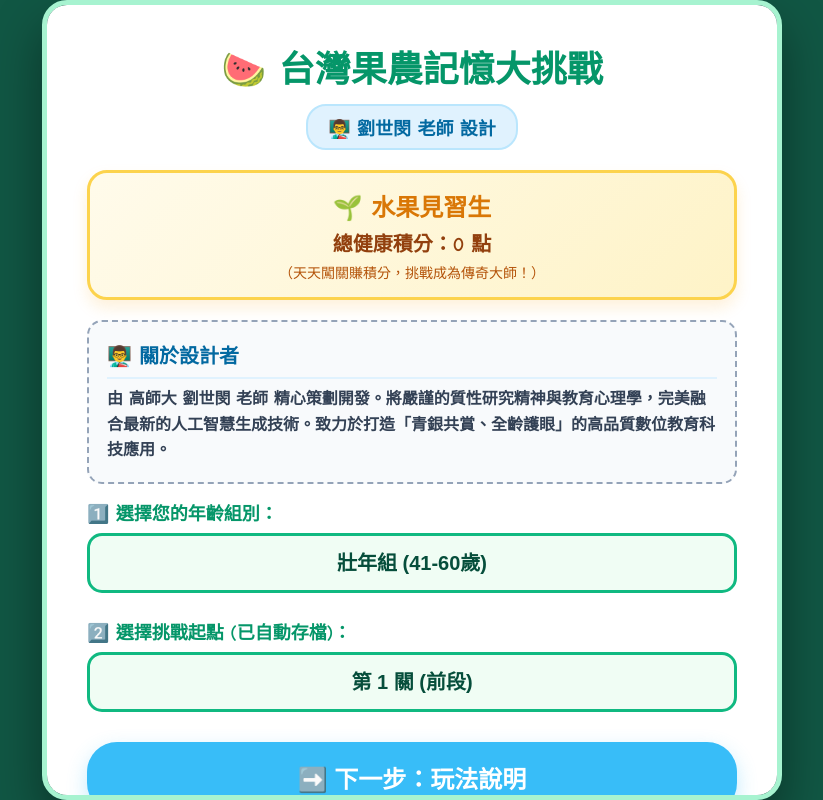
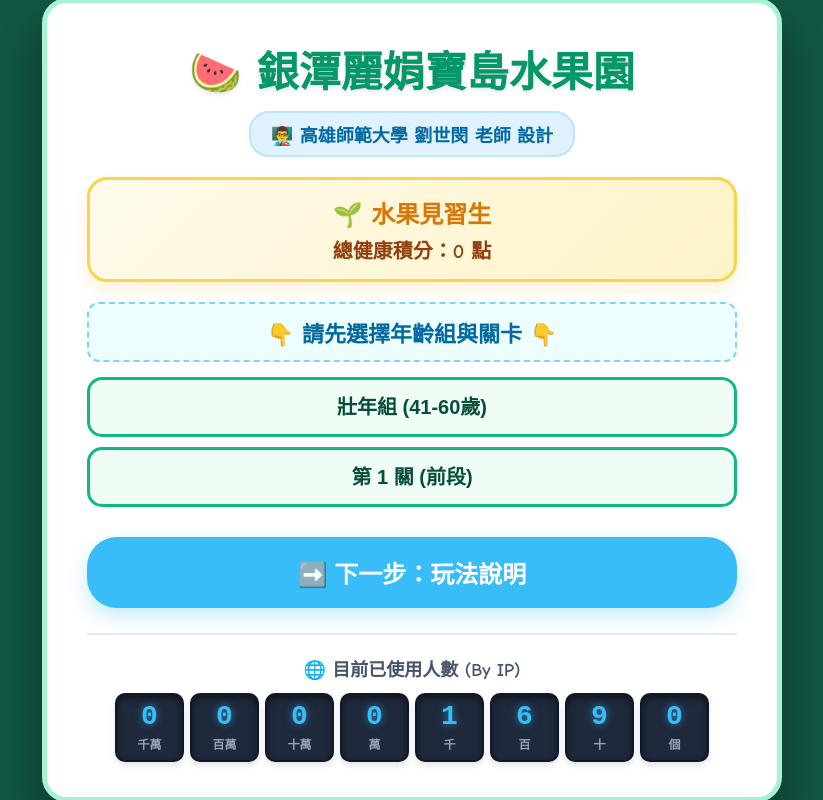
Before and after one commit to SMLiu0809/fruit-memory-game, a plain HTML site: page index.html in a window 1280 px wide. Shown: the whole page, without its empty margins (228-1051 px from the left). Drawn offline with Linux system fonts and the light colour scheme.

Commit message:
Update index.html

```diff
--- a/index.html
+++ b/index.html
@@ -3,7 +3,7 @@
 <head>
   <meta charset="UTF-8">
   <meta name="viewport" content="width=device-width, initial-scale=1.0">
-  <title>台灣優質水果記憶大挑戰 - 劉世閔 老師 設計</title>
+  <title>銀潭麗娟寶島水果園 - 高雄師範大學 劉世閔 老師 設計</title>
   <style>
     :root {
       --bg-color: #ECFDF5;
@@ -46,18 +46,16 @@
     .modal-box {
       background: white; padding: 35px 40px; border-radius: 25px; box-shadow: 0 25px 50px rgba(0,0,0,0.4);
       width: 90%; max-width: 650px; text-align: center; border: 5px solid var(--border-color);
-      max-height: 90vh; overflow-y: auto; will-change: transform, opacity; transform: translateZ(0);
+      max-height: 95vh; overflow-y: auto; will-change: transform, opacity; transform: translateZ(0);
     }
 
-    .modal-title { font-size: 36px; font-weight: 900; color: var(--primary-dark); margin-bottom: 12px; }
+    .modal-title { font-size: 42px; font-weight: 900; color: var(--primary-dark); margin-bottom: 12px; text-shadow: 0 2px 5px rgba(0,0,0,0.1); }
 
-    /* 👑 專屬署名徽章特效升級 */
     .author-badge {
       display: inline-block; background: #E0F2FE; color: #0369A1; padding: 8px 20px;
       border-radius: 20px; font-size: 18px; font-weight: 900; margin-bottom: 20px;
       border: 2px solid #BAE6FD; cursor: pointer; transition: all 0.15s ease;
     }
-    /* 彩蛋點擊時的閃爍回饋 */
     .author-badge.clicked { transform: scale(0.9); background: #FEF08A; border-color: #FDE047; color: #854D0E; }
 
     .rank-board {
@@ -67,6 +65,11 @@
     }
     .rank-title { font-size: 24px; font-weight: 900; color: #D97706; margin-bottom: 5px; }
     .rank-points { font-size: 20px; color: #92400E; font-weight: bold; }
+
+    .instruction-highlight {
+      background: #ECFEFF; color: #0369A1; font-size: 22px; font-weight: 900;
+      padding: 12px; border-radius: 12px; border: 2px dashed #7DD3FC; margin-bottom: 15px;
+    }
 
     .info-card { background: #F8FAFC; border: 2px dashed #94A3B8; border-radius: 15px; padding: 18px; margin-bottom: 15px; text-align: left; }
     .info-title { color: #0369A1; font-weight: 900; font-size: 20px; margin-bottom: 8px; border-bottom: 2px solid #E0F2FE; padding-bottom: 8px; }
@@ -92,6 +95,17 @@
     .btn-quit { background: #EF4444; border-color: #DC2626; box-shadow: 0 8px 20px rgba(239, 68, 68, 0.3); font-size: 16px; padding: 10px 20px; width: auto; margin-top: 0; }
     .btn-quit:hover { background: #DC2626; }
 
+    .counter-wrapper { margin-top: 25px; border-top: 2px solid #E2E8F0; padding-top: 20px; }
+    .counter-title { font-size: 18px; color: #475569; font-weight: 900; margin-bottom: 12px; }
+    .counter-grid { display: flex; justify-content: center; gap: 6px; flex-wrap: wrap; }
+    .digit-box {
+      background: #1E293B; color: #38BDF8; border-radius: 10px; padding: 8px 10px;
+      display: flex; flex-direction: column; align-items: center; min-width: 45px;
+      box-shadow: inset 0 3px 6px rgba(0,0,0,0.5), 0 4px 6px rgba(0,0,0,0.1); border: 2px solid #0F172A;
+    }
+    .digit-num { font-size: 28px; font-weight: 900; font-family: monospace; line-height: 1; margin-bottom: 4px; text-shadow: 0 0 8px rgba(56, 189, 248, 0.6); }
+    .digit-label { font-size: 12px; color: #94A3B8; font-weight: bold; }
+
     #countdown-display {
       font-size: 150px; font-weight: 900; color: #EF4444; position: fixed;
       top: 50%; left: 50%; transform: translate(-50%, -50%); z-index: 80;
@@ -103,17 +117,9 @@
       gap: 15px; width: 100%; perspective: 1000px;
     }
 
-    .card {
-      background: transparent; aspect-ratio: 1 / 1.1; cursor: pointer;
-      position: relative; transform-style: preserve-3d; transition: transform 0.4s cubic-bezier(0.4, 0, 0.2, 1); will-change: transform;
-    }
+    .card { background: transparent; aspect-ratio: 1 / 1.1; cursor: pointer; position: relative; transform-style: preserve-3d; transition: transform 0.4s cubic-bezier(0.4, 0, 0.2, 1); will-change: transform; }
     .card.flipped { transform: rotateY(180deg) translateZ(0); }
-
-    .card-face {
-      position: absolute; width: 100%; height: 100%; backface-visibility: hidden;
-      display: flex; flex-direction: column; align-items: center; justify-content: center;
-      border-radius: 18px; box-shadow: 0 6px 15px rgba(0,0,0,0.12); border: 4px solid #FFF; box-sizing: border-box; transform: translateZ(0);
-    }
+    .card-face { position: absolute; width: 100%; height: 100%; backface-visibility: hidden; display: flex; flex-direction: column; align-items: center; justify-content: center; border-radius: 18px; box-shadow: 0 6px 15px rgba(0,0,0,0.12); border: 4px solid #FFF; box-sizing: border-box; transform: translateZ(0); }
     .card-front { background: linear-gradient(135deg, #34D399, #10B981); color: white; font-size: 50px; font-weight: bold; }
     .card-back { background: white; transform: rotateY(180deg) translateZ(0); }
 
@@ -136,6 +142,10 @@
       .modal-box { padding: 25px 15px; }
       .magic-btn { font-size: 20px; padding: 15px 20px; }
       select { padding: 12px; font-size: 18px; }
+      .digit-box { min-width: 32px; padding: 6px 4px; }
+      .digit-num { font-size: 20px; }
+      .digit-label { font-size: 10px; }
+      .modal-title { font-size: 32px; }
     }
   </style>
 </head>
@@ -155,25 +165,18 @@
   <!-- 【頁面 1】首頁與設定 -->
   <div class="modal-overlay" id="start-modal">
     <div class="modal-box">
-      <div class="modal-title">🍉 台灣果農記憶大挑戰</div>
+      <div class="modal-title">🍉 銀潭麗娟寶島水果園</div>
 
-      <!-- 👑 隱藏彩蛋徽章：加入 ID 與點擊事件 -->
-      <div class="author-badge" id="secret-badge" onclick="secretPreviewTrigger()">👨‍🏫 劉世閔 老師 設計</div>
+      <!-- 👑 高雄師範大學 專屬徽章 (含隱藏彩蛋) -->
+      <div class="author-badge" id="secret-badge" onclick="secretPreviewTrigger()">👨‍🏫 高雄師範大學 劉世閔 老師 設計</div>
 
       <div class="rank-board">
         <div class="rank-title" id="player-title">🌱 水果見習生</div>
         <div class="rank-points" id="player-total-points">總健康積分：0 點</div>
-        <div style="font-size: 14px; color: #B45309; margin-top: 5px;">（天天闖關賺積分，挑戰成為傳奇大師！）</div>
       </div>
 
-      <div class="info-card">
-        <div class="info-title">👨‍🏫 關於設計者</div>
-        <div class="info-text">
-          由 <b>高師大 劉世閔 老師</b> 精心策劃開發。將嚴謹的質性研究精神與教育心理學，完美融合最新的人工智慧生成技術。致力於打造「青銀共賞、全齡護眼」的高品質數位教育科技應用。
-        </div>
-      </div>
+      <div class="instruction-highlight">👇 請先選擇年齡組與關卡 👇</div>
 
-      <div class="setting-label">1️⃣ 選擇您的年齡組別：</div>
       <select id="age-group-select">
         <option value="0">兒童組 (6-12歲)</option>
         <option value="1">青少年組 (13-17歲)</option>
@@ -187,10 +190,17 @@
         <option value="9">91歲以上組</option>
       </select>
 
-      <div class="setting-label">2️⃣ 選擇挑戰起點 (已自動存檔)：</div>
       <select id="level-select"></select>
 
       <button class="magic-btn btn-secondary" onclick="showTutorial()">➡️ 下一步：玩法說明</button>
+
+      <div class="counter-wrapper">
+        <div class="counter-title">🌐 目前已使用人數 (By IP)</div>
+        <div class="counter-grid" id="visitor-counter-grid">
+          <!-- JS 動態生成八位數格子 -->
+        </div>
+      </div>
+
     </div>
   </div>
 
@@ -208,6 +218,15 @@
           <div class="card-face card-back"><div class="card-emoji">🥭</div><div class="card-text">愛文芒果</div></div>
         </div>
       </div>
+
+      <!-- 👑 教學頁面簡介也更新為高雄師範大學 -->
+      <div class="info-card" style="background: #F8FAFC; border-color: #94A3B8; margin-bottom: 15px;">
+        <div class="info-title">👨‍🏫 關於設計者</div>
+        <div class="info-text">
+          由 <b>高雄師範大學 劉世閔 老師</b> 精心策劃開發。將嚴謹的質性研究精神與教育心理學，完美融合最新的人工智慧生成技術。致力於打造「青銀共賞、全齡護眼」的高品質數位教育科技應用。
+        </div>
+      </div>
+
       <div style="background: #FEF9C3; border: 2px dashed #FDE047; border-radius: 15px; padding: 18px; margin-bottom: 15px; text-align: left;">
         <div style="color: #854D0E; font-size: 18px; font-weight: bold; line-height: 1.6;">
           🎯 <b>任務目標：</b><br>
@@ -311,8 +330,6 @@
     let isLocked = false;
     let levelTimer = null;
     let cdTimer = null;
-
-    // 👑 彩蛋相關變數
     let secretClicks = 0;
     let secretTimer = null;
 
@@ -324,25 +341,40 @@
       return "🌱 水果見習生";
     }
 
-    // 👑 強化版：隱藏彩蛋觸發函數 (包含聲光與連擊判斷)
     function secretPreviewTrigger() {
       if (audioCtx.state === 'suspended') audioCtx.resume();
-
       secretClicks++;
-      playSound('pop'); // 發出點擊提示音
-
-      // 視覺閃爍回饋
+      playSound('pop');
       const badge = document.getElementById('secret-badge');
       badge.classList.add('clicked');
       setTimeout(() => { badge.classList.remove('clicked'); }, 150);
 
-      // 防呆計時：必須在 2 秒內連點 3 下
       clearTimeout(secretTimer);
       secretTimer = setTimeout(() => { secretClicks = 0; }, 2000);
 
       if (secretClicks >= 3) {
-        secretClicks = 0; // 重置
+        secretClicks = 0;
         previewFinalScreen();
+      }
+    }
+
+    function renderVisitorCounter() {
+      let baseCount = parseInt(localStorage.getItem('fruit_memory_visitor_count')) || 1688;
+      baseCount += Math.floor(Math.random() * 3) + 1;
+      localStorage.setItem('fruit_memory_visitor_count', baseCount);
+
+      const places = ["千萬", "百萬", "十萬", "萬", "千", "百", "十", "個"];
+      let numStr = baseCount.toString().padStart(8, '0');
+      const grid = document.getElementById('visitor-counter-grid');
+      grid.innerHTML = '';
+
+      for(let i = 0; i < 8; i++) {
+        grid.innerHTML += `
+          <div class="digit-box">
+            <div class="digit-num">${numStr[i]}</div>
+            <div class="digit-label">${places[i]}</div>
+          </div>
+        `;
       }
     }
 
@@ -364,6 +396,8 @@
         if (i === maxUnlockedLevel) opt.selected = true;
         levelSelect.appendChild(opt);
       }
+
+      renderVisitorCounter();
       document.getElementById('start-modal').style.display = 'flex';
     };
 
@@ -395,9 +429,7 @@
       if (audioCtx.state === 'suspended') audioCtx.resume();
       playSound('win');
       document.getElementById('start-modal').style.display = 'none';
-      startLevel = 1;
-      totalTime = 125;
-      totalFlips = 196;
+      startLevel = 1; totalTime = 125; totalFlips = 196;
 
       const cert = CERTIFICATES[0];
       const finalBonus = 1000;
```
